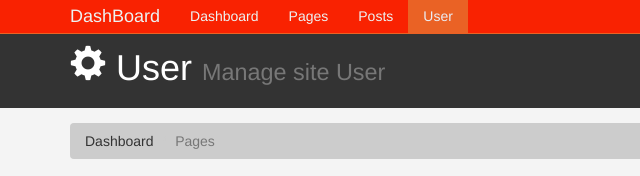
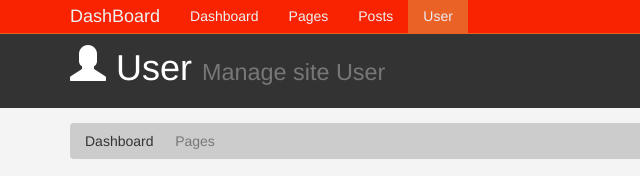
Before and after one commit to mehbubur/cms, a plain HTML site: page user.html in a window 1280 px wide. Shown: the top 176 px of the page, 0-640 px from the left. Drawn offline with nearby package versions, Linux system fonts and the light colour scheme.

Commit message:
Update user.html

```diff
--- a/user.html
+++ b/user.html
@@ -44,7 +44,7 @@
      <div class="container">
        <div class="row">
          <div class="col-md-10">
-           <h1><span class="glyphicon glyphicon-cog" aria-hidden="true"></span> User <small>Manage site User</small></h1>
+           <h1><span class="glyphicon glyphicon-user" aria-hidden="true"></span> User <small>Manage site User</small></h1>
          </div>
          <div class="col-md-2">
     <div class="dropdown create">
```
